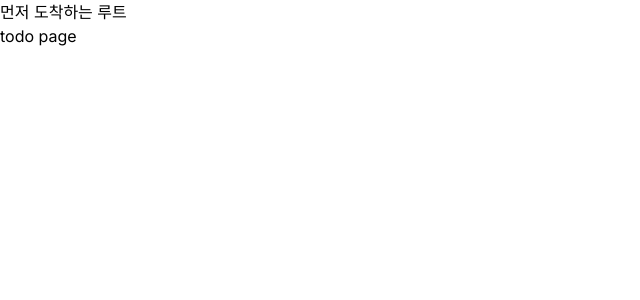
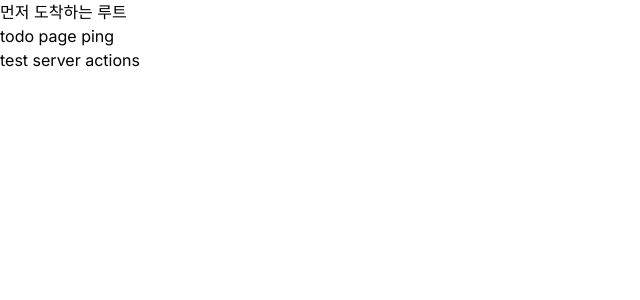
Before and after one commit to dmswl6310/NextJS-with-Supabase, a Next.js app: page /todo in a window 1280 px wide. Shown: the top 300 px of the page, without its empty margins (0-640 px from the left). Built offline with nearby package versions, Linux system fonts and the light colour scheme.

Commit message:
feat: serverActions 사용

```diff
--- /dev/null
+++ b/actions/ping/ping.action.ts
@@ -0,0 +1,7 @@
+"use server"
+// 서버 액션을 사용하기 위해선, use server 꼭 써야
+
+export const pingAction=async()=>{
+    console.log("pingAction income")
+    return "ping"
+}
--- /dev/null
+++ b/app/todo/components/ClientComponentTest.tsx
@@ -0,0 +1,17 @@
+"use client";
+import { pingAction } from "@/actions/ping/ping.action";
+import React from "react";
+
+const ClientComponentTest = () => {
+    const handleClick=async()=>{
+        const result=await pingAction();
+        console.log("result",result);
+    }
+  return (
+    <div>
+      <button onClick={handleClick}>test server actions</button>
+    </div>
+  );
+};
+
+export default ClientComponentTest;
--- a/app/todo/page.tsx
+++ b/app/todo/page.tsx
@@ -1,10 +1,15 @@
+import { pingAction } from '@/actions/ping/ping.action';
 import React from 'react'
+import ClientComponentTest from './components/ClientComponentTest';
 
 const page = async() => {
     console.log(">> SSR start");
+    const result=await pingAction();
+
     console.log(">> SSR End")
   return (
-    <div>todo page</div>
+    <div>todo page {result}
+    <ClientComponentTest/></div>
   )
 }
 
```
